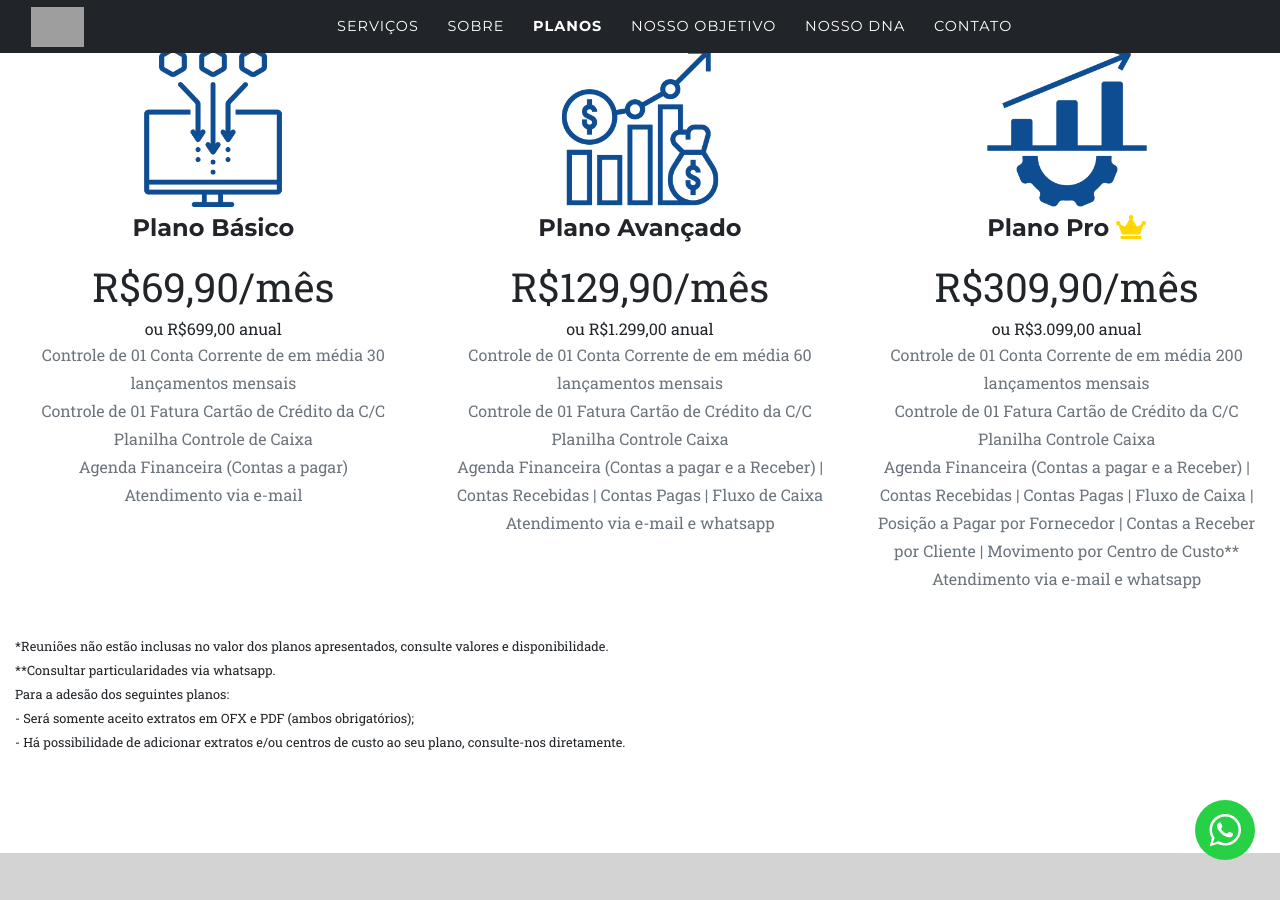
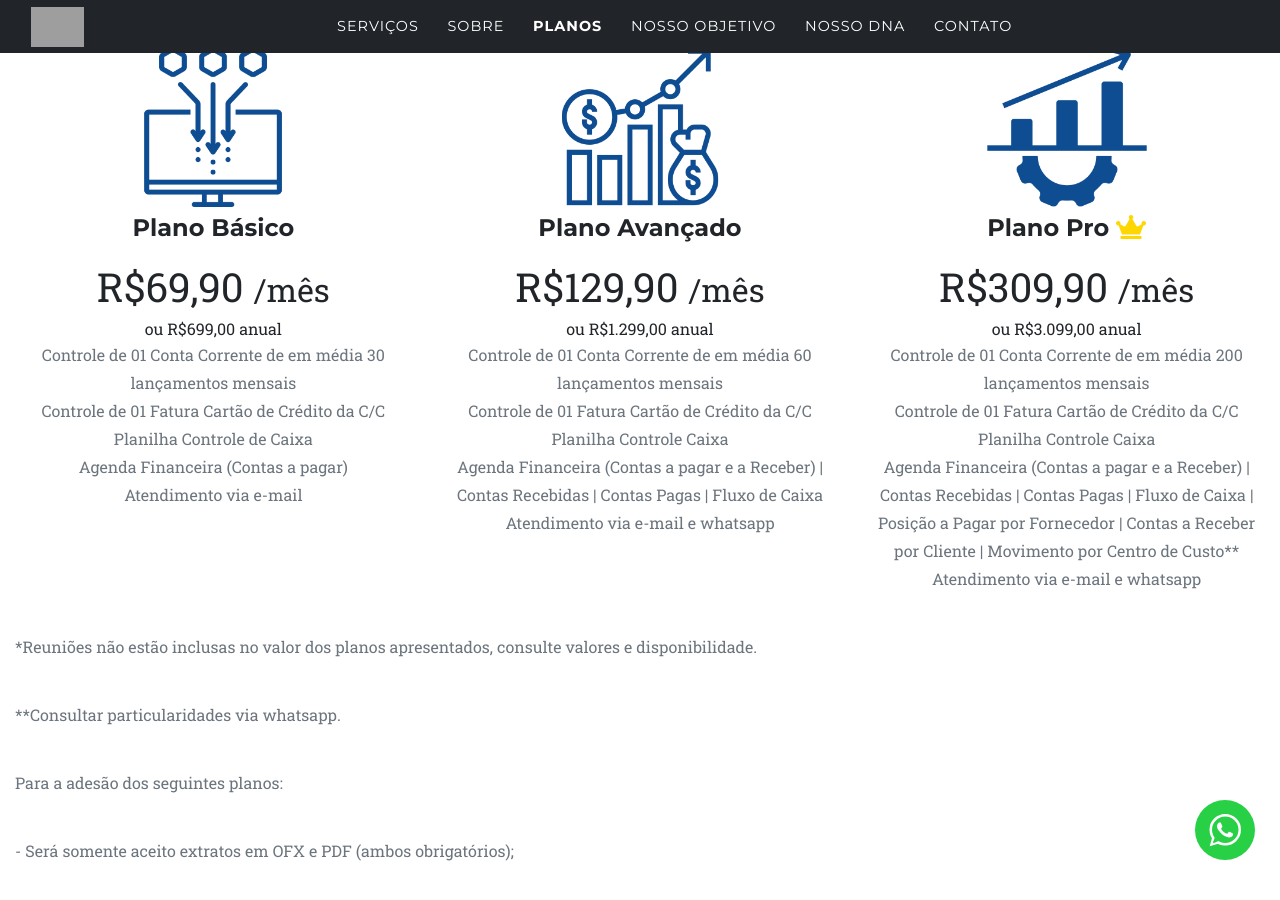
Before and after one commit to aptaempresarial/aptaempresarial, a Jekyll site: the page built from index.md, in a window 1280 px wide and 900 px high, scrolled down 2621 px. Built offline with Jekyll 4.4.1, drawn with Linux system fonts in a browser that asks for light colours; some web fonts are replaced; grey boxes are pictures that could not be loaded.

Commit message:
Corrige formatação e estilo

```diff
--- a/_includes/pricing.html
+++ b/_includes/pricing.html
@@ -26,7 +26,8 @@
                 </h4>
                 {% if price.value %}
                 <span class="price">
-                    {{ price.value }}/mês
+                    {{ price.value }}
+                    <small>/mês</small>
                 </span>
                 <br>
                 <span>
@@ -43,7 +44,7 @@
         </div>
         {% for warning in site.data.sitetext[site.locale].prices.warnings %}
             <br>
-            <small>{{ warning.desc }}</small>
+            <p class="text-muted">{{ warning.desc }}</p>
         {% endfor %}
         <small>{{ site.data.sitetext[site.locale].prices.warning2 }}</small>
     </div>
```
